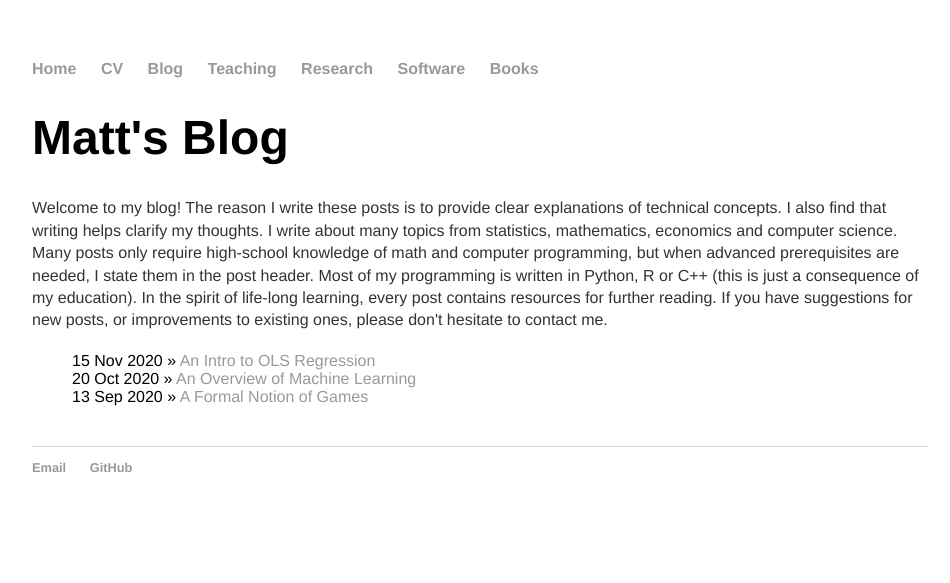
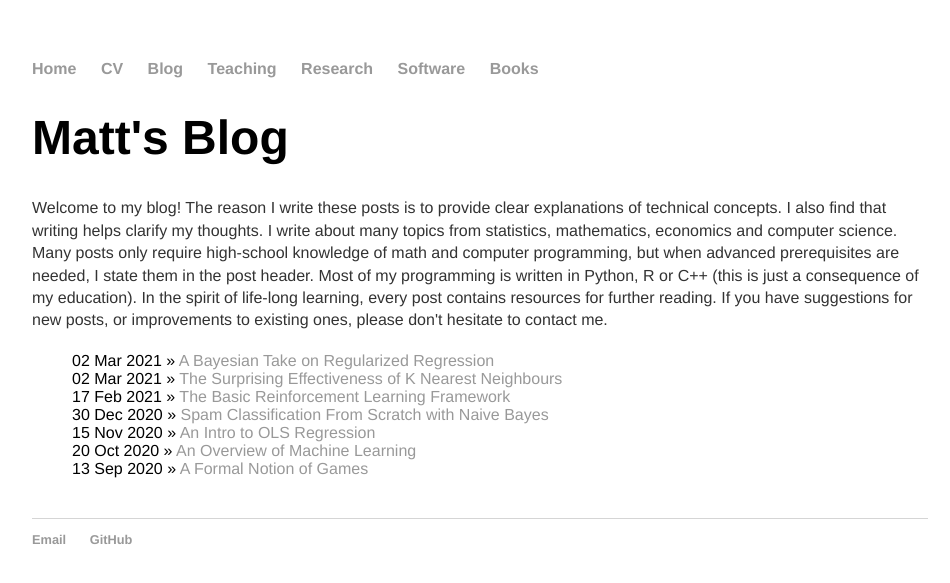
Before and after one commit to 12mre1/12mre1.github.io, a Jekyll site: the page built from blog/index.html, in a window 1280 px wide. Shown: the top 583 px of the page, without its empty margins (160-1110 px from the left). Built offline with Jekyll 4.4.1, drawn with Linux system fonts in a browser that asks for light colours.

Commit message:
upload new posts

```diff
--- /dev/null
+++ b/_posts/2020-12-10-The-Surprising-Effectiveness-of-K-Nearest-Neighbours.md
@@ -0,0 +1,11 @@
+---
+layout: post
+title: "The Surprising Effectiveness of K Nearest Neighbours"
+date: 2021-03-02
+---
+
+## The Effective Simplicity of KNN
+
+_Prerequisite Math: Calculus (Derivatives), Intermediate Statistics (Prior, Likelihood, Posterior)_
+
+_Prerequisite Coding: None_
--- /dev/null
+++ b/_posts/2020-12-30-Spam-Classification-From-Scratch-With-Naive-Bayes.md
@@ -0,0 +1,13 @@
+---
+layout: post
+title: "Spam Classification From Scratch with Naive Bayes"
+date: 2020-12-30
+---
+
+## Spam Classification From Scratch With Naive Bayes
+
+_Prerequisite Math: Calculus (Derivatives), Intermediate Statistics (Prior, Likelihood, Posterior)_
+
+_Prerequisite Coding: None_
+
+One of the all time classic uses for classification algorithms is labelling email messages as Spam(bad) or Ham(good). Doing so allows us to automatically filter out messages we know are not actually important. But determining what exactly separates the ham from the spam is not something we can easily define. Although humans are great at determining whether a given email spam, the goal with Machine Learning is to learn the __decision rule__ that separates the classes, so that any message which is spam can be filtered without humans having to read it.
--- /dev/null
+++ b/_posts/2021-02-17-The-Basic-Reinforcement-Learning-Framework.md
@@ -0,0 +1,11 @@
+---
+layout: post
+title: "The Basic Reinforcement Learning Framework"
+date: 2021-02-17
+---
+
+## The Basic Framework of Reinforcement Learning
+
+_Prerequisite Math: Calculus (Derivatives, Sequences and Series), Intermediate Statistics(Markov Chains), Control Theory(Bellman Equations)_
+
+_Prerequisite Coding: None_
--- /dev/null
+++ b/_posts/2021-03-02-A-Bayesian-Take-On-Regularized-Regression.md
@@ -0,0 +1,11 @@
+---
+layout: post
+title: "A Bayesian Take on Regularized Regression"
+date: 2021-03-02
+---
+
+## The Bayesian Foundations of Regularized Regression
+
+_Prerequisite Math: Calculus (Derivatives), Intermediate Statistics (Prior, Likelihood, Posterior)_
+
+_Prerequisite Coding: None_
```
Also changed, not shown: _posts/2020-11-15-An-Intro-to-OLS-Regression.md (+2 -0 lines).
